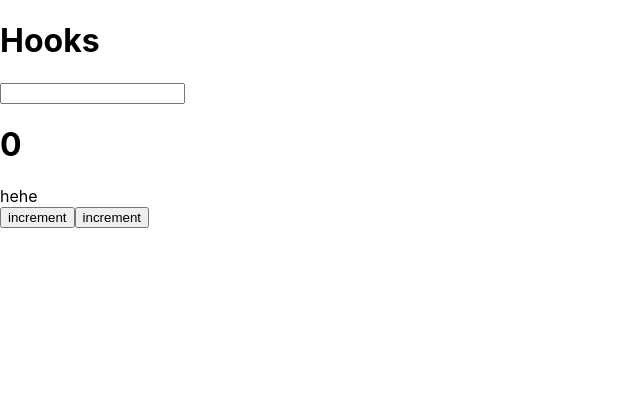
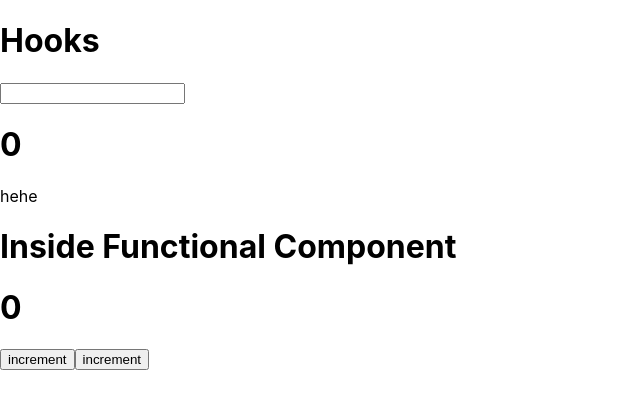
Before and after one commit to Ssharma0355/react-interview-vvip, a React (Create React App) app: page / in a window 1280 px wide. Shown: the top 408 px of the page, without its empty margins (0-640 px from the left). Built offline with nearby package versions, Linux system fonts and the light colour scheme.

Commit message:
use of useEffect

```diff
--- /dev/null
+++ b/src/lifecyclemethod/Counter1.jsx
@@ -0,0 +1,24 @@
+import React, { useEffect } from 'react'
+
+const Counter1 = ({number}) => {
+    useEffect(()=>{
+        console.log("Component did mount");
+
+        return()=>{
+            console.log("Component unmount");
+            // it will show when this component is removed
+        }
+    },[number])
+
+    // no dependecy will run each time the page is rendered
+    // with empty dependency it will run only 1 time
+    // with dependecy it will run when the dependecy is updated
+  return (
+    <div>
+        <h1>Inside Functional Component</h1>
+        <h1>{number}</h1>
+    </div>
+  )
+}
+
+export default Counter1
--- a/src/lifecyclemethod/Life.jsx
+++ b/src/lifecyclemethod/Life.jsx
@@ -1,5 +1,6 @@
 import React, { Component } from 'react'
 import Updating from './Updating';
+import Counter1 from './Counter1';
 
 export default class Life extends Component {
 
@@ -13,6 +14,9 @@ export default class Life extends Component {
     componentDidMount(){
         console.log("component did mount this will come from 1st when rendered")
     }
+    componentWillUnmount(){
+        console.log("Component unmount")
+    }
      increment() {
         this.setState({count: this.state.count + 1});
     }
@@ -21,6 +25,7 @@ export default class Life extends Component {
       <div>
         {/* <h1>{this.state.count}</h1> */}
         <Updating number={this.state.count}></Updating>
+        <Counter1 number={this.state.count} />
         {/* sending as a prop for update */}
         {/* arrow fn to increment */}
         <button onClick={()=>{this.increment()}}>increment</button>
```
